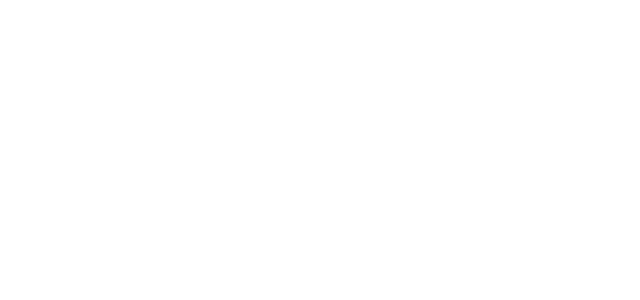
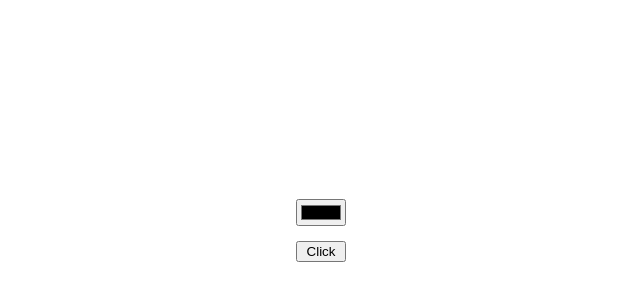
Before and after one commit to HalitCam/realtime-colors, a React (Create React App) app in the folder client/: page / in a window 1280 px wide. Shown: the part 190-490 px from the top of the page, without its empty margins (319-959 px from the left). Built offline with nearby package versions, Linux system fonts and the light colour scheme.

Commit message:
client folder regulated

```diff
--- a/client/package.json
+++ b/client/package.json
@@ -10,6 +10,7 @@
     "react": "^19.1.1",
     "react-dom": "^19.1.1",
     "react-scripts": "5.0.1",
+    "socket.io-client": "^4.8.1",
     "web-vitals": "^2.1.4"
   },
   "scripts": {
--- a/client/src/App.css
+++ b/client/src/App.css
@@ -1,38 +1,17 @@
 .App {
-  text-align: center;
+  display : flex;
+  justify-content: center;
+  align-items: center;
+  height:100vh ;
+  flex-direction: column;
 }
 
-.App-logo {
-  height: 40vmin;
-  pointer-events: none;
+.palette {
+  display : flex ;
+  flex-direction : column ;
+  margin-top: 40px;
 }
 
-@media (prefers-reduced-motion: no-preference) {
-  .App-logo {
-    animation: App-logo-spin infinite 20s linear;
-  }
+.palette button {
+  margin-top: 15px;
 }
-
-.App-header {
-  background-color: #282c34;
-  min-height: 100vh;
-  display: flex;
-  flex-direction: column;
-  align-items: center;
-  justify-content: center;
-  font-size: calc(10px + 2vmin);
-  color: white;
-}
-
-.App-link {
-  color: #61dafb;
-}
-
-@keyframes App-logo-spin {
-  from {
-    transform: rotate(0deg);
-  }
-  to {
-    transform: rotate(360deg);
-  }
-}
--- a/client/src/App.js
+++ b/client/src/App.js
@@ -1,9 +1,10 @@
-import logo from './logo.svg';
 import './App.css';
+import Palette from "./components/Palette"
 
 function App() {
   return (
     <div className="App">
+      <Palette/>
 
     </div>
   );
--- /dev/null
+++ b/client/src/components/Palette.js
@@ -0,0 +1,12 @@
+import React from "react";
+
+function Palette () {
+    return(
+        <div className = "palette">
+            <input type="color" name="" id="" />
+            <button type="submit"> Click </button>
+        </div>
+    )
+}
+
+export default Palette;
```
Also changed, not shown: client/src/socketApi.js (added, +11 -0 lines), 2 other files (tests, documents, lock files or other folders).
